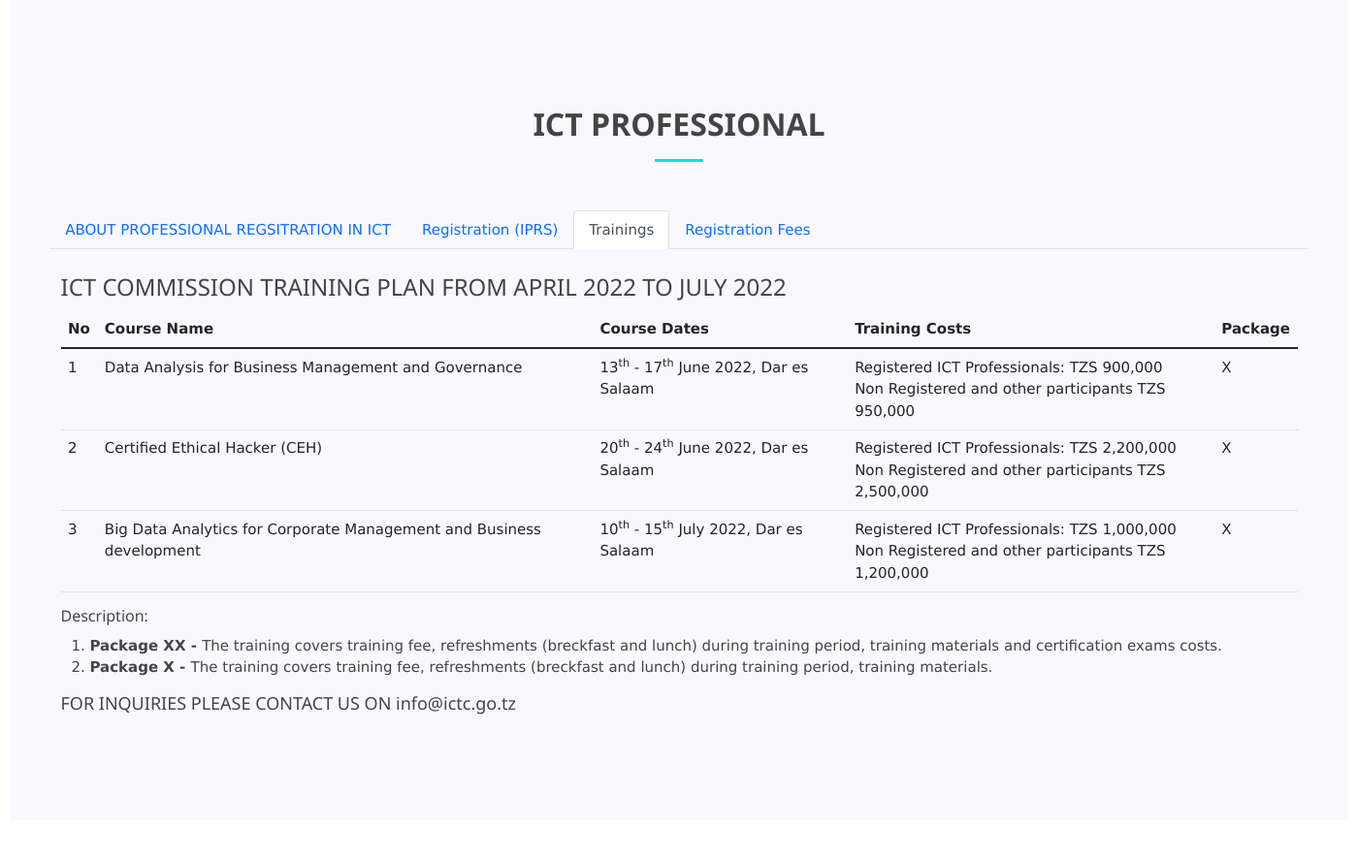
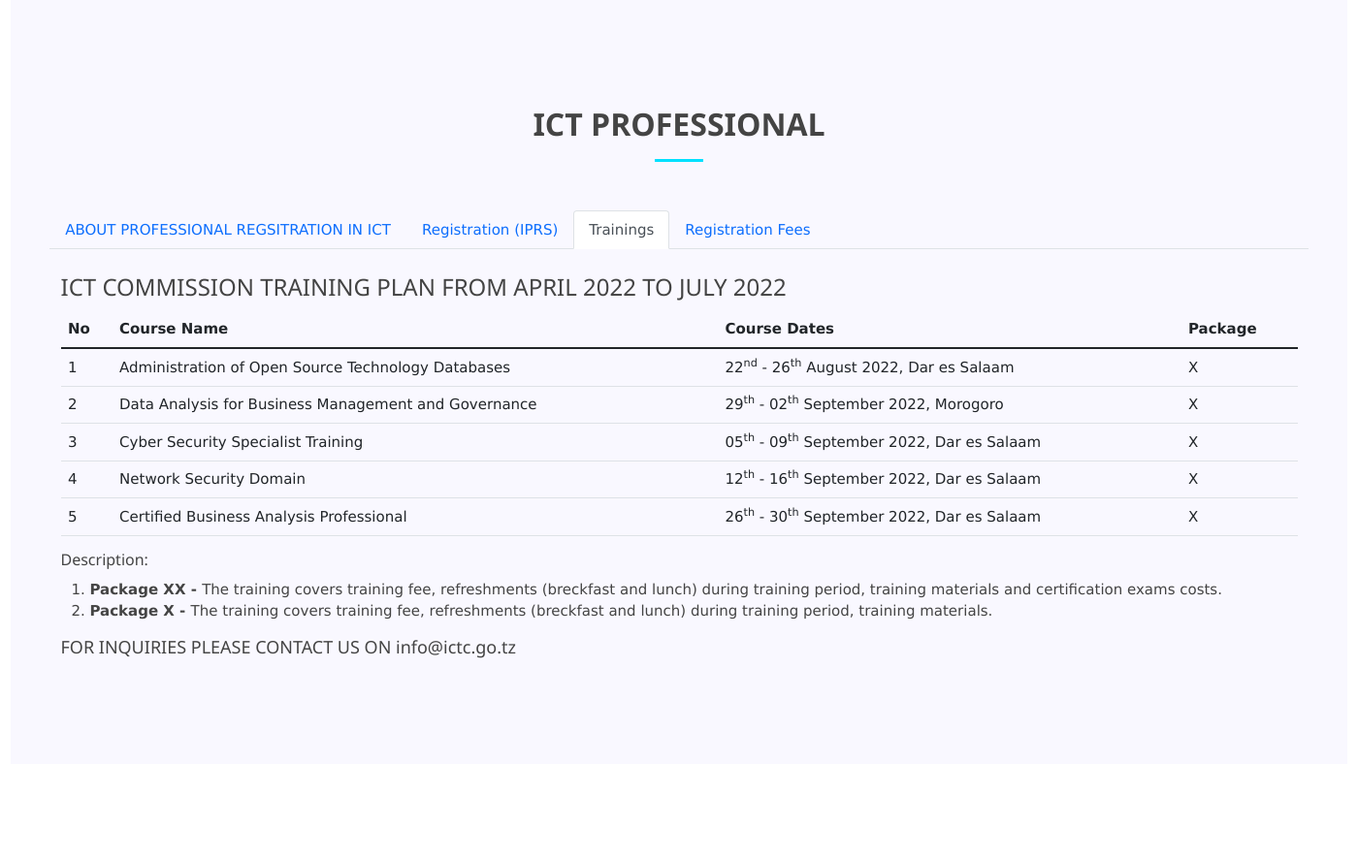
Before and after one commit to Mayenga/ictcStatic, a PHP site: page / in a window 1400 px wide, after a click on "Trainings". Shown: the part 2337-3223 px from the top of the page at 97% size. Run offline with PHP 8.4, Linux system fonts and the light colour scheme.

Commit message:
updated trainings

```diff
--- a/index.php
+++ b/index.php
@@ -684,30 +684,44 @@
                                 <th scope="col">No</th>
                                 <th scope="col">Course Name</th>
                                 <th scope="col">Course Dates</th>
-                                <th scope="col">Training Costs</th>
+                                <!-- <th scope="col">Training Costs</th> -->
                                 <th scope="col">Package</th>
                             </tr>
                         </thead>
                         <tbody>
                             <tr>
                                 <td scope="row">1</td>
-                                <td>Data Analysis for Business Management and Governance</td>
-                                <td>13<sup>th</sup> - 17<sup>th</sup> June 2022, Dar es Salaam</td>
-                                <td>Registered ICT Professionals: TZS 900,000 <br /> Non Registered and other participants TZS 950,000</td>
+                                <td>Administration of Open Source Technology Databases</td>
+                                <td>22<sup>nd</sup> - 26<sup>th</sup> August 2022, Dar es Salaam</td>
+                                <!-- <td>Registered ICT Professionals: TZS 900,000 <br /> Non Registered and other participants TZS 950,000</td> -->
                                 <td>X</td>
                             </tr>
                             <tr>
                                 <td scope="row">2</td>
-                                <td>Certified Ethical Hacker (CEH)</td>
-                                <td>20<sup>th</sup> - 24<sup>th</sup> June 2022, Dar es Salaam</td>
-                                <td>Registered ICT Professionals: TZS 2,200,000 <br /> Non Registered and other participants TZS 2,500,000</td>
+                                <td>Data Analysis for Business Management and Governance</td>
+                                <td>29<sup>th</sup> - 02<sup>th</sup> September 2022, Morogoro</td>
+                                <!-- <td>Registered ICT Professionals: TZS 2,200,000 <br /> Non Registered and other participants TZS 2,500,000</td> -->
                                 <td>X</td>
                             </tr>
                             <tr>
                                 <td scope="row">3</td>
-                                <td>Big Data Analytics for Corporate Management and Business development</td>
-                                <td>10<sup>th</sup> - 15<sup>th</sup> July 2022, Dar es Salaam</td>
-                                <td>Registered ICT Professionals: TZS 1,000,000 <br /> Non Registered and other participants TZS 1,200,000</td>
+                                <td>Cyber Security Specialist Training</td>
+                                <td>05<sup>th</sup> - 09<sup>th</sup> September 2022, Dar es Salaam</td>
+                                <!-- <td>Registered ICT Professionals: TZS 1,000,000 <br /> Non Registered and other participants TZS 1,200,000</td> -->
+                                <td>X</td>
+                            </tr>
+                            <tr>
+                                <td scope="row">4</td>
+                                <td>Network Security Domain</td>
+                                <td>12<sup>th</sup> - 16<sup>th</sup> September 2022, Dar es Salaam</td>
+                                <!-- <td>Registered ICT Professionals: TZS 1,000,000 <br /> Non Registered and other participants TZS 1,200,000</td> -->
+                                <td>X</td>
+                            </tr>
+                            <tr>
+                                <td scope="row">5</td>
+                                <td>Certified Business Analysis Professional</td>
+                                <td>26<sup>th</sup> - 30<sup>th</sup> September 2022, Dar es Salaam</td>
+                                <!-- <td>Registered ICT Professionals: TZS 1,000,000 <br /> Non Registered and other participants TZS 1,200,000</td> -->
                                 <td>X</td>
                             </tr>
                         </tbody>
```
